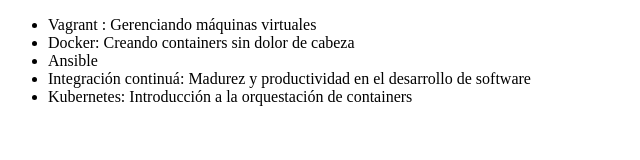
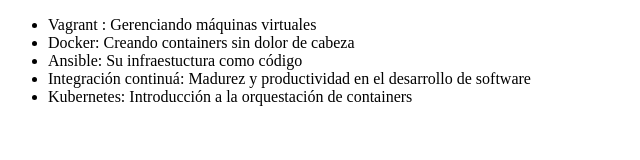
Before and after one commit to Toroyobany/alura-git, a plain HTML site: page index.html in a window 1280 px wide. Shown: the whole page, without its empty margins (0-640 px from the left). Drawn offline with Linux system fonts and the light colour scheme.

Commit message:
Modificando el nombre del curso de Ansible

```diff
--- a/index.html
+++ b/index.html
@@ -8,7 +8,7 @@
      <ul>
          <li> Vagrant : Gerenciando máquinas virtuales</li>
          <li> Docker: Creando containers sin dolor de cabeza</li>
-         <li> Ansible </li>
+         <li> Ansible: Su infraestuctura como código </li>
          <li> Integración continuá: Madurez y productividad en el desarrollo de software </li>
          <li> Kubernetes: Introducción a la orquestación de containers</li>
      </ul>
```
